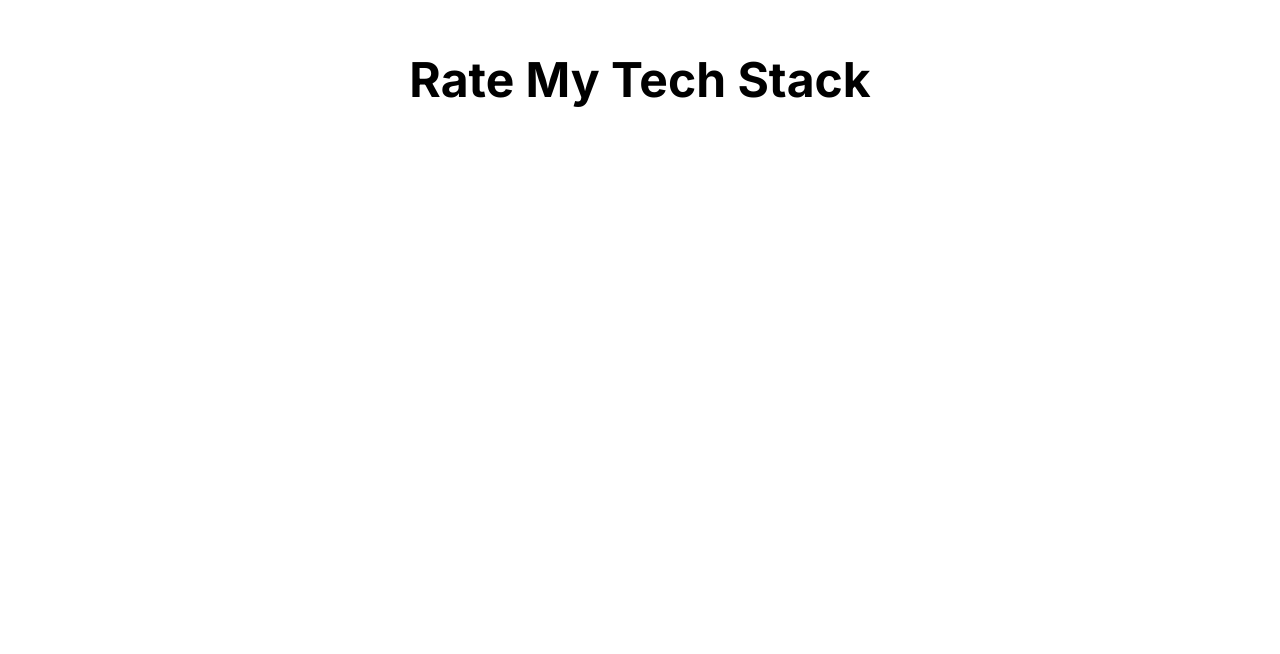
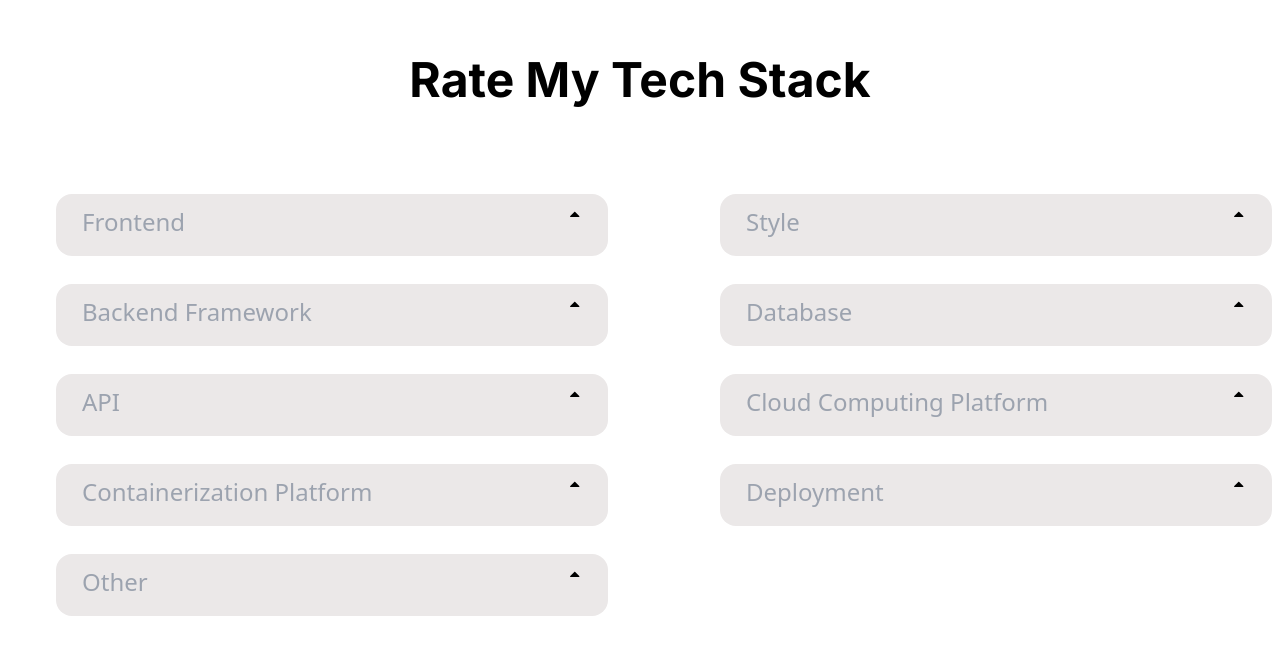
Before and after one commit to Maghish/Rate-My-Tech-Stack, a React (Vite) app in the folder client/: page / in a window 1280 px wide. Shown: the top 654 px of the page. Built offline with nearby package versions, Linux system fonts and the light colour scheme; no server answers.

Commit message:
Making Home Page pt-8

```diff
--- a/client/src/components/InputMenu.jsx
+++ b/client/src/components/InputMenu.jsx
@@ -1,10 +1,47 @@
+import { useEffect, useState } from "react";
 import { FaCaretUp } from "react-icons/fa";
 
 function InputMenu(props) {
+  const [displayField, setDisplayField] = useState(null);
+
+  useEffect(() => {
+    if (props.field === "frontend") {
+      setDisplayField("Frontend");
+    }
+    if (props.field === "backendFramework") {
+      setDisplayField("Backend Framework");
+    }
+    if (props.field === "style") {
+      setDisplayField("Style");
+    }
+    if (props.field === "database") {
+      setDisplayField("Database");
+    }
+    if (props.field === "api") {
+      setDisplayField("API");
+    }
+    if (props.field === "cloudComputingPlatform") {
+      setDisplayField("Cloud Computing Platform");
+    }
+    if (props.field === "containerizationPlatform") {
+      setDisplayField("Containerization Platform");
+    }
+    if (props.field === "deployment") {
+      setDisplayField("Deployment");
+    }
+    if (props.field === "other") {
+      setDisplayField("Other");
+    }
+  }, []);
+
   return (
     <>
-      <div className="w-[552px] h-[62px] bg-[#EBE8E8]">
-        <input type="text" className="" placeholder={props.field}></input>
+      <div className="flex flex-row w-[552px] h-[62px] bg-[#EBE8E8] py-[12px] px-[26px] rounded-2xl">
+        <input
+          type="text"
+          className="w-full outline-none bg-[#EBE8E8] placeholder:text-2xl"
+          placeholder={displayField}
+        ></input>
         <FaCaretUp />
       </div>
     </>
--- /dev/null
+++ b/client/src/components/LargeInputMenu.jsx
@@ -0,0 +1,5 @@
+function LargeInputMenu() {
+  return <></>;
+}
+
+export default LargeInputMenu;
--- a/client/src/pages/Home.jsx
+++ b/client/src/pages/Home.jsx
@@ -1,4 +1,5 @@
 import { useEffect, useState } from "react";
+import InputMenu from "../components/InputMenu";
 import axios from "axios";
 
 function Home() {
@@ -64,7 +65,23 @@ function Home() {
   return (
     <div className="w-full min-h-screen flex flex-col items-center p-14">
       <p className="text-5xl inter-bold ">Rate My Tech Stack</p>
-      <div className="grid grid-cols-2 gap-40" id="body"></div>
+      <div className="grid grid-cols-2 mt-[90px] gap-x-40 gap-y-7" id="body">
+        <InputMenu field="frontend" techs={allFrontend} />
+        <InputMenu field="style" techs={allStyle} />
+        <InputMenu field="backendFramework" techs={allBackendFramework} />
+        <InputMenu field="database" techs={allDatabase} />
+        <InputMenu field="api" techs={allAPI} />
+        <InputMenu
+          field="cloudComputingPlatform"
+          techs={allCloudComputingPlatform}
+        />
+        <InputMenu
+          field="containerizationPlatform"
+          techs={allContainerizationPlatform}
+        />
+        <InputMenu field="deployment" techs={allDeployment} />
+        <InputMenu field="other" techs={allOther} />
+      </div>
     </div>
   );
 }
```
